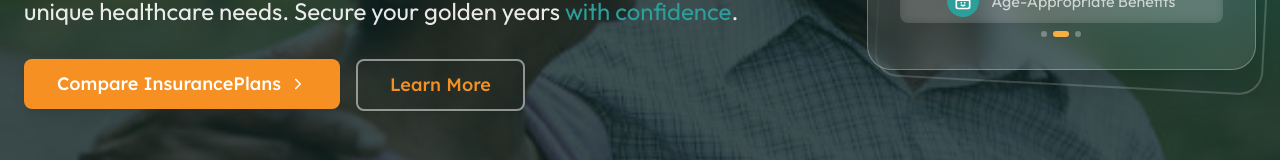
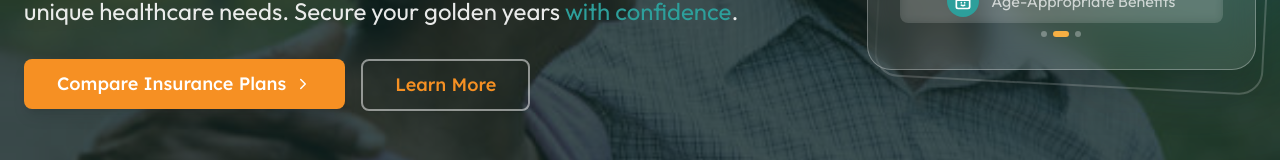
Before and after one commit to supa-modo/lako-insurance-client, a React (Vite) app: page / in a window 1280 px wide. Shown: the part 516-676 px from the top of the page. Built offline with nearby package versions, Linux system fonts and the light colour scheme; no server answers.

Commit message:
Minor adjustments

```diff
--- a/src/components/layout/Header.jsx
+++ b/src/components/layout/Header.jsx
@@ -158,7 +158,7 @@ const Header = () => {
               onClick={() => setIsMenuOpen(false)}
             >
               <div className="flex items-center justify-center">
-                <span>Get Your Quote</span>
+                <span className="text-sm">Get Your Quote</span>
                 <TbArrowRight className="ml-2" />
               </div>
             </Link>
@@ -228,7 +228,7 @@ const MobileNavLink = ({ to, label, onClick }) => (
     className="flex items-center px-2 py-2 text-neutral-800 hover:text-primary-500 font-medium font-outfit border-b border-neutral-100"
     onClick={onClick}
   >
-    <span>{label}</span>
+    <span className="text-sm">{label}</span>
     <div className="ml-auto">
       <FiChevronDown className="h-4 w-4 rotate-[-90deg] text-neutral-700" />
     </div>
--- a/src/pages/public/HomePage.jsx
+++ b/src/pages/public/HomePage.jsx
@@ -132,7 +132,7 @@ const HomePage = () => {
                         whileHover={{ x: 2 }}
                         transition={{ type: "spring", stiffness: 200 }}
                       >
-                        Compare InsurancePlans
+                        Compare Insurance Plans
                         <motion.div
                           whileHover={{ x: 3 }}
                           transition={{ type: "spring", stiffness: 200 }}
```
